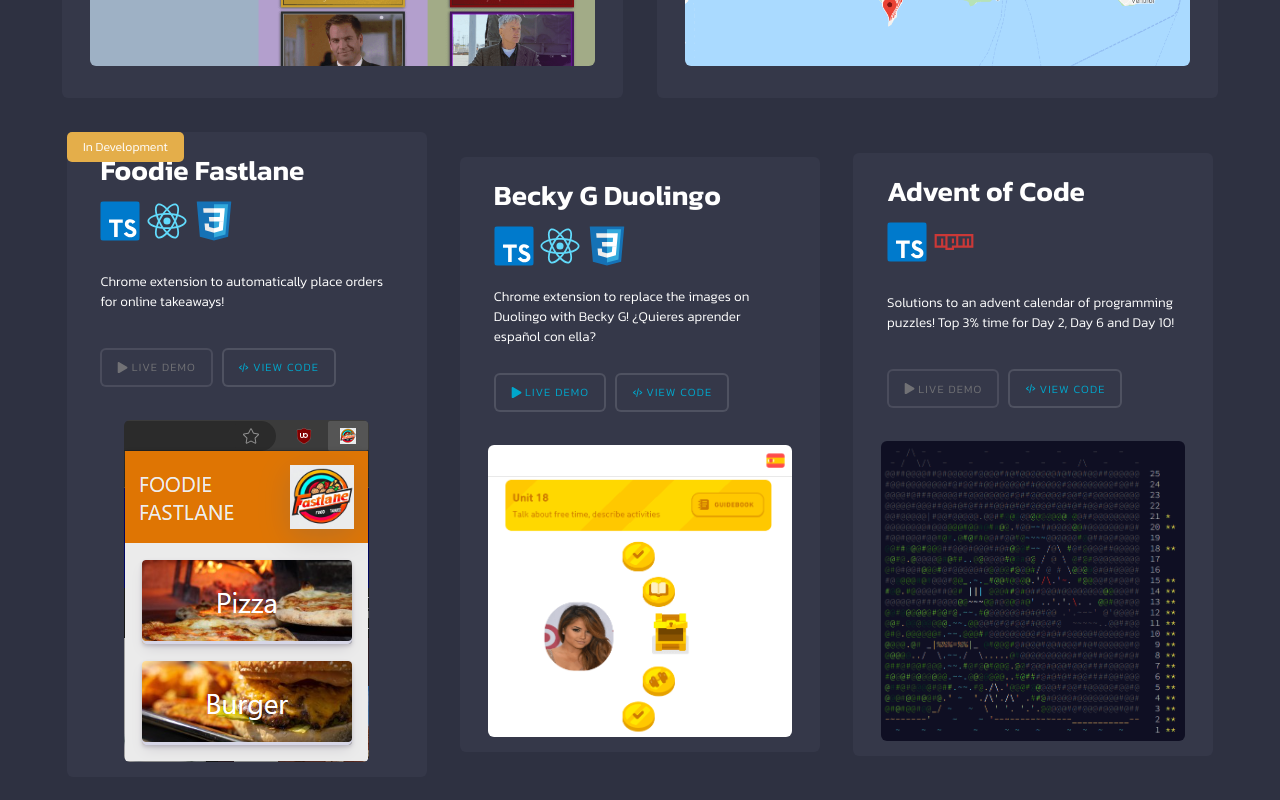
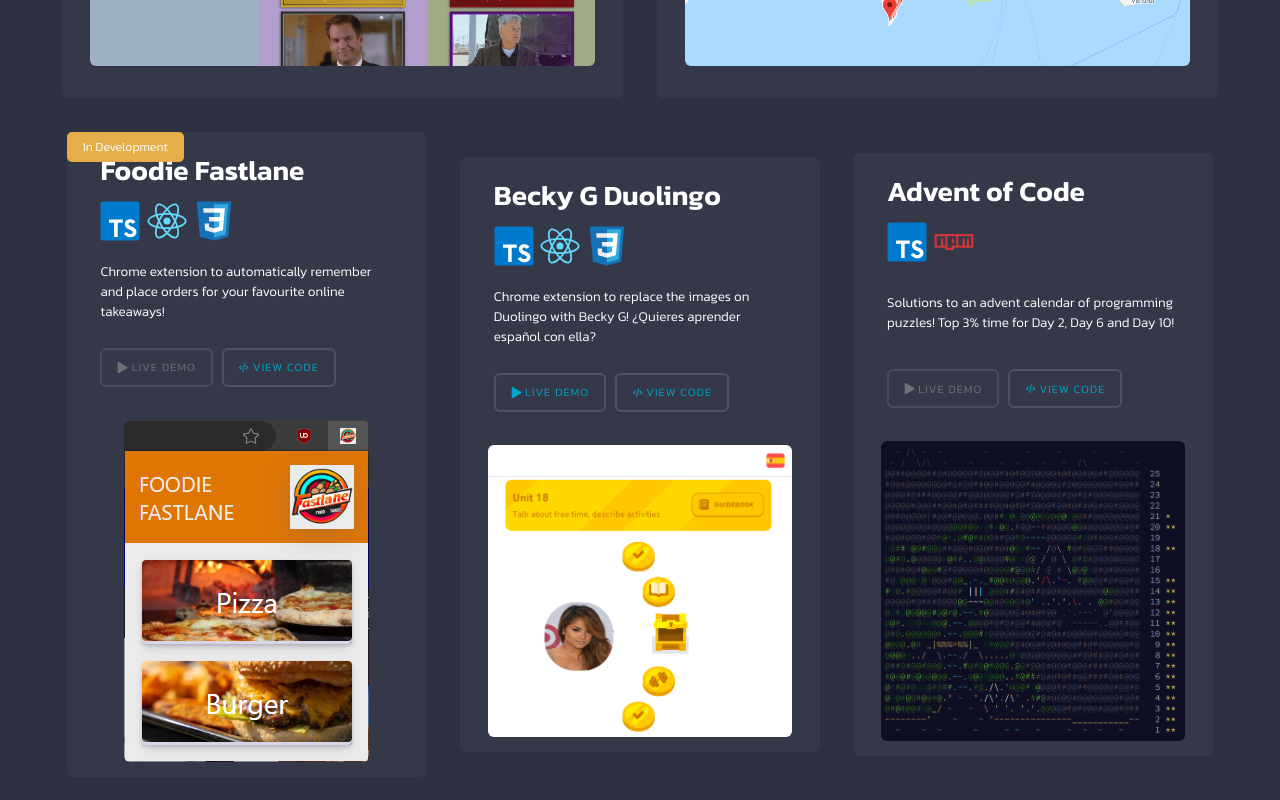
Before and after one commit to DanielPitfield/Portfolio, a React (Vite) app: page / in a window 1280 px wide. Shown: the part 2631-3431 px from the top of the page. Built offline with nearby package versions, Linux system fonts and the light colour scheme.

Commit message:
Update 'Foodie Fastlane' description

```diff
--- a/src/data/projects.ts
+++ b/src/data/projects.ts
@@ -98,7 +98,7 @@ export const Projects: ProjectConfig[] = [
     name: "Foodie Fastlane",
     size: "small",
     status: "In Development",
-    description: "Chrome extension to automatically place orders for online takeaways!",
+    description: "Chrome extension to automatically remember and place orders for your favourite online takeaways!",
     image: FoodieFastlane,
     skills: ["TypeScript", "React", "CSS"],
     demoConfig: { isDemoEnabled: false, reason: "Not published on Chrome Web Store" },
```
